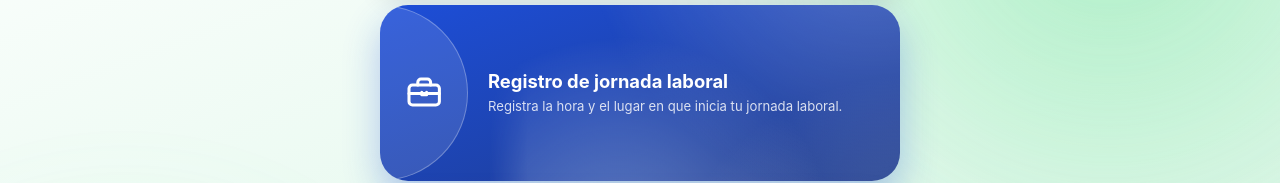
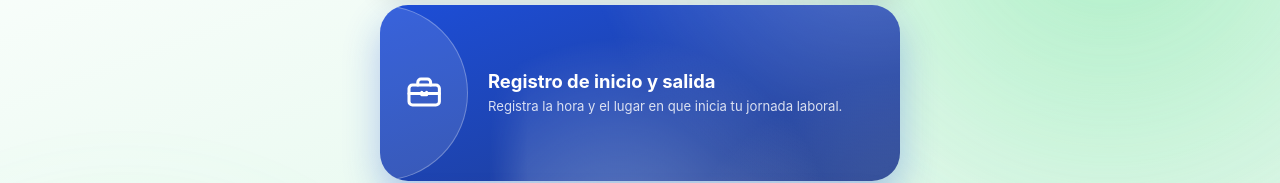
Before and after one commit to jessfn/ECAPWA, a Vue app in the folder pwa-eca/: page / in a window 1280 px wide. Shown: the part 209-392 px from the top of the page. Built offline with nearby package versions, Linux system fonts and the light colour scheme; no server answers; sample sign-in values are in the browser's storage.

Commit message:
Cambia el titulo del boton de jornada a 'Registro de inicio y salida'

```diff
--- a/pwa-eca/src/views/InicioView.vue
+++ b/pwa-eca/src/views/InicioView.vue
@@ -107,7 +107,7 @@ const accesos = [
         </span>
       </span>
       <span class="inicio-hero__texto inicio-hero__texto--izquierda">
-        <strong class="inicio-hero__titulo">Registro de jornada laboral</strong>
+        <strong class="inicio-hero__titulo">Registro de inicio y salida</strong>
         <span class="inicio-hero__descripcion">{{ jornadaTexto.desc }}</span>
       </span>
     </RouterLink>
```
